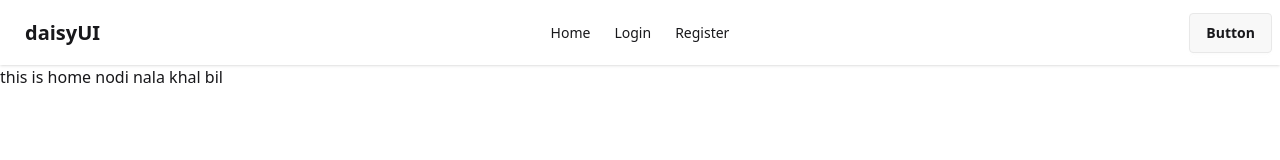
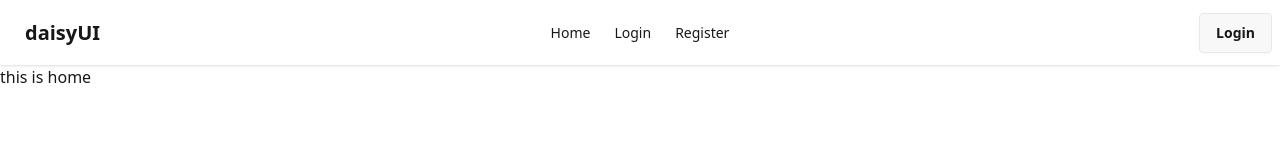
Before and after one commit to jnakht/milestone-9-conceptual-1, a React (Vite) app: page / in a window 1280 px wide. Shown: the top 160 px of the page. Built offline with nearby package versions, Linux system fonts and the light colour scheme; no server answers.

Commit message:
create user with email and password

```diff
--- a/package.json
+++ b/package.json
@@ -11,6 +11,7 @@
   },
   "dependencies": {
     "@tailwindcss/vite": "^4.1.1",
+    "firebase": "^11.6.0",
     "localforage": "^1.10.0",
     "match-sorter": "^8.0.0",
     "react": "^19.0.0",
--- /dev/null
+++ b/src/firebase/firebase.config.js
@@ -0,0 +1,18 @@
+// Import the functions you need from the SDKs you need
+import { initializeApp } from "firebase/app";
+// TODO: Add SDKs for Firebase products that you want to use
+// https://firebase.google.com/docs/web/setup#available-libraries
+
+// Your web app's Firebase configuration
+const firebaseConfig = {
+  apiKey: import.meta.env.VITE_APIKEY,
+  authDomain: import.meta.env.VITE_AUTHDOMAIN,
+  projectId: import.meta.env.VITE_PROJECTID,
+  storageBucket: import.meta.env.VITE_STORAGEBUCKET,
+  messagingSenderId: import.meta.env.VITE_MESSAGINGSENDERID,
+  appId: import.meta.env.VITE_APPID,
+};
+
+// Initialize Firebase
+const app = initializeApp(firebaseConfig);
+export default app;
--- a/src/pages/Home.jsx
+++ b/src/pages/Home.jsx
@@ -2,10 +2,9 @@ import { useContext } from "react";
 import { AuthContext } from "../providers/AuthProvider";
 
 const Home = () => {
-    const {str} = useContext(AuthContext);
     return (
         <div>
-            this is home {str}
+            this is home
         </div>
     );
 };
--- a/src/pages/Navbar.jsx
+++ b/src/pages/Navbar.jsx
@@ -1,6 +1,10 @@
+import { useContext } from "react";
 import { NavLink } from "react-router-dom";
+import { AuthContext } from "../providers/AuthProvider";
 
 const Navbar = () => {
+    const {user} = useContext(AuthContext);
+    console.log('user is now in navbar: ', user);
     const navLinks = <>
         <li><NavLink to='/'>Home</NavLink></li>
         <li><NavLink to='/login'>Login</NavLink></li>
@@ -31,7 +35,13 @@ const Navbar = () => {
                 </ul>
             </div>
             <div className="navbar-end">
-                <a className="btn">Button</a>
+                {user ? <div>
+                    {user.email}
+                    <a className="btn">LogOut</a>
+                </div> :
+                 <a className="btn">Login</a>
+                 }
+
             </div>
         </div>
     );
--- a/src/pages/Register.jsx
+++ b/src/pages/Register.jsx
@@ -1,5 +1,8 @@
+import { useContext } from "react";
+import { AuthContext } from "../providers/AuthProvider";
 
 const Register = () => {
+    const {createUser} = useContext(AuthContext);
     const handleRegister = (e) => {
         e.preventDefault();
         const form = new FormData(e.currentTarget);
@@ -8,7 +11,10 @@ const Register = () => {
         const userEmail = form.get('email');
         const userPassword = form.get('password');
         const userConfirmPassword = form.get('confirmPassword');
-        console.log(userName, userPhoto, userEmail, userPassword, userConfirmPassword)
+        console.log(userName, userPhoto, userEmail, userPassword, userConfirmPassword);
+
+        // create user with email and password
+        createUser(userEmail, userPassword);
     }
     return (
         <div className="hero bg-base-200 min-h-screen">
--- a/src/providers/AuthProvider.jsx
+++ b/src/providers/AuthProvider.jsx
@@ -1,13 +1,25 @@
 import { createContext } from "react";
 import { useState } from "react";
+import { createUserWithEmailAndPassword, getAuth } from "firebase/auth";
+import app from "../firebase/firebase.config";
 
 export const AuthContext = createContext(null);
+const auth = getAuth(app);
+
 const AuthProvider = ({children}) => {
     const [user, setUser] = useState(null);
-    const str = 'nodi nala khal bil';
+    const createUser = (email, password) => {
+        createUserWithEmailAndPassword(auth, email, password)
+        .then(result => {
+            console.log(result.user);
+        })
+        .catch(error => {
+            console.error(error);
+        })
+    }
     const authInfo = {
         user,
-        str
+        createUser,
     };
     return (
         <AuthContext.Provider value={authInfo}>
```
Also changed, not shown: 1 other file (tests, documents, lock files or other folders).
